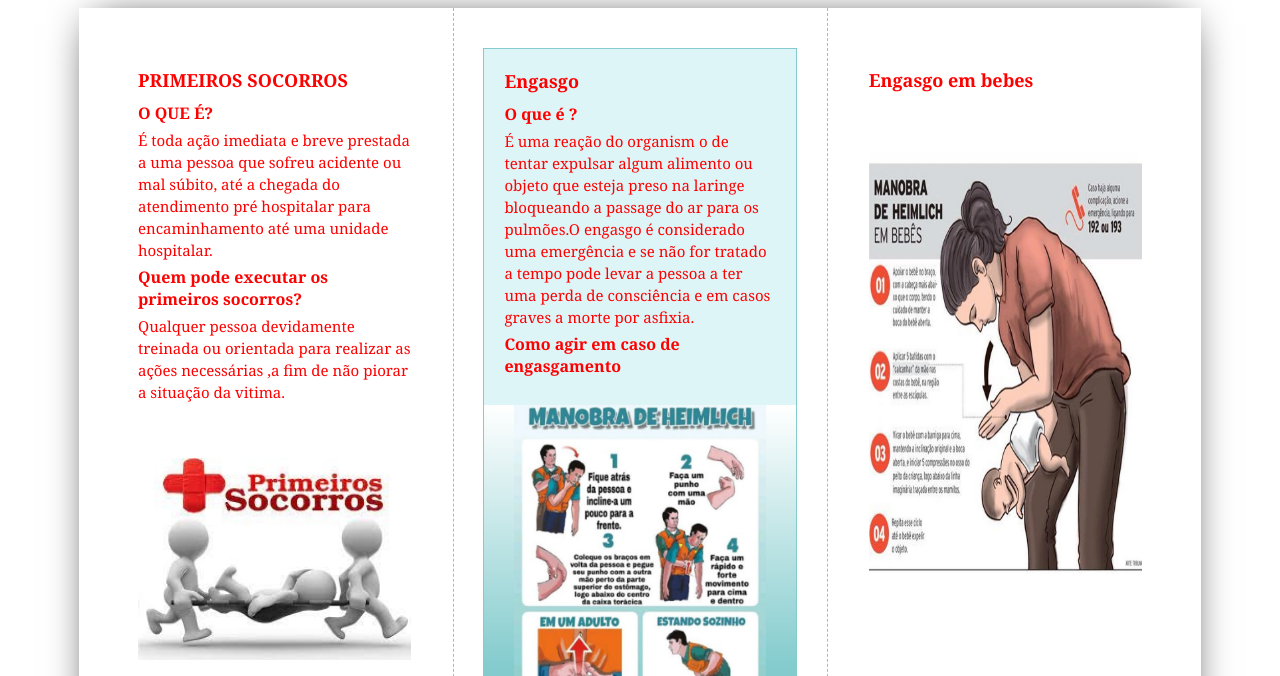
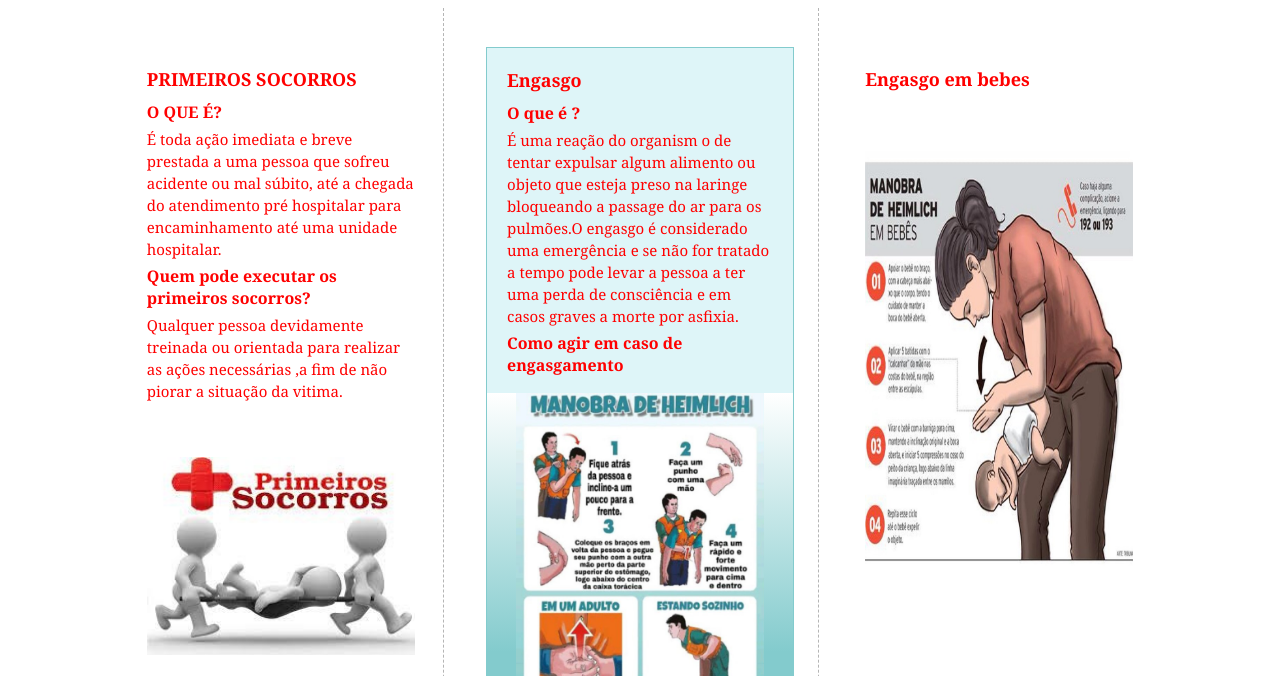
Before and after one commit to IsaiasSantanaDosSantos/Leila-homework, a plain HTML site: page index.html in a window 1280 px wide. Shown: the top 676 px of the page. Drawn offline with Linux system fonts and the light colour scheme.

Commit message:
Update index.css
Nwe adjust: remove box-shadow

```diff
--- a/css/index.css
+++ b/css/index.css
@@ -18,8 +18,8 @@ body * {
 }
 
 .pages {
-  width: 297mm;
-  height: 210mm;
+      width: 292mm;
+    height: 205mm;
     margin: auto;
     display: flex;
     justify-content: center;
@@ -27,7 +27,6 @@ body * {
     position: relative;
     margin-bottom: 50px;
     color: var(--redColor);
-  box-shadow: 0 0 41px -16px #000;
     page-break-before: always;
 }
 .lineOne {
```
Lines whose indentation alone changed are shown as unchanged.
